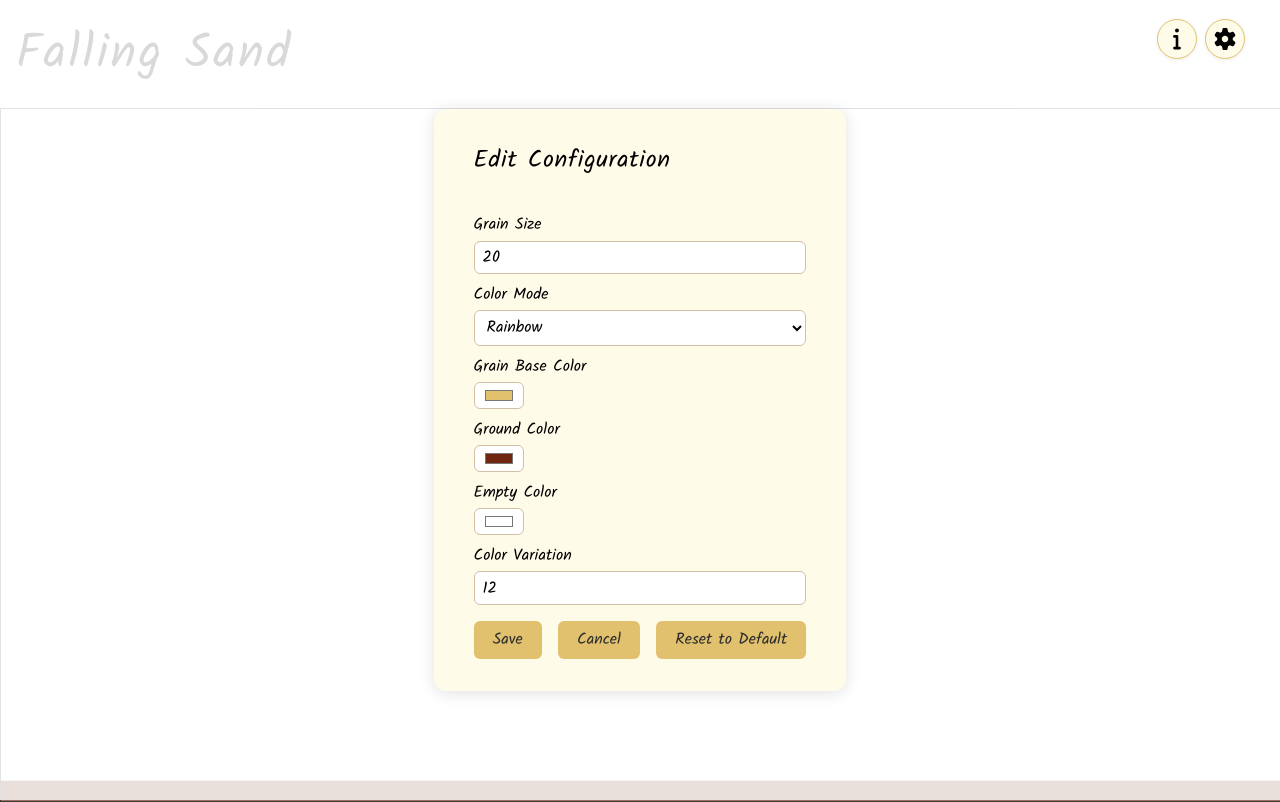
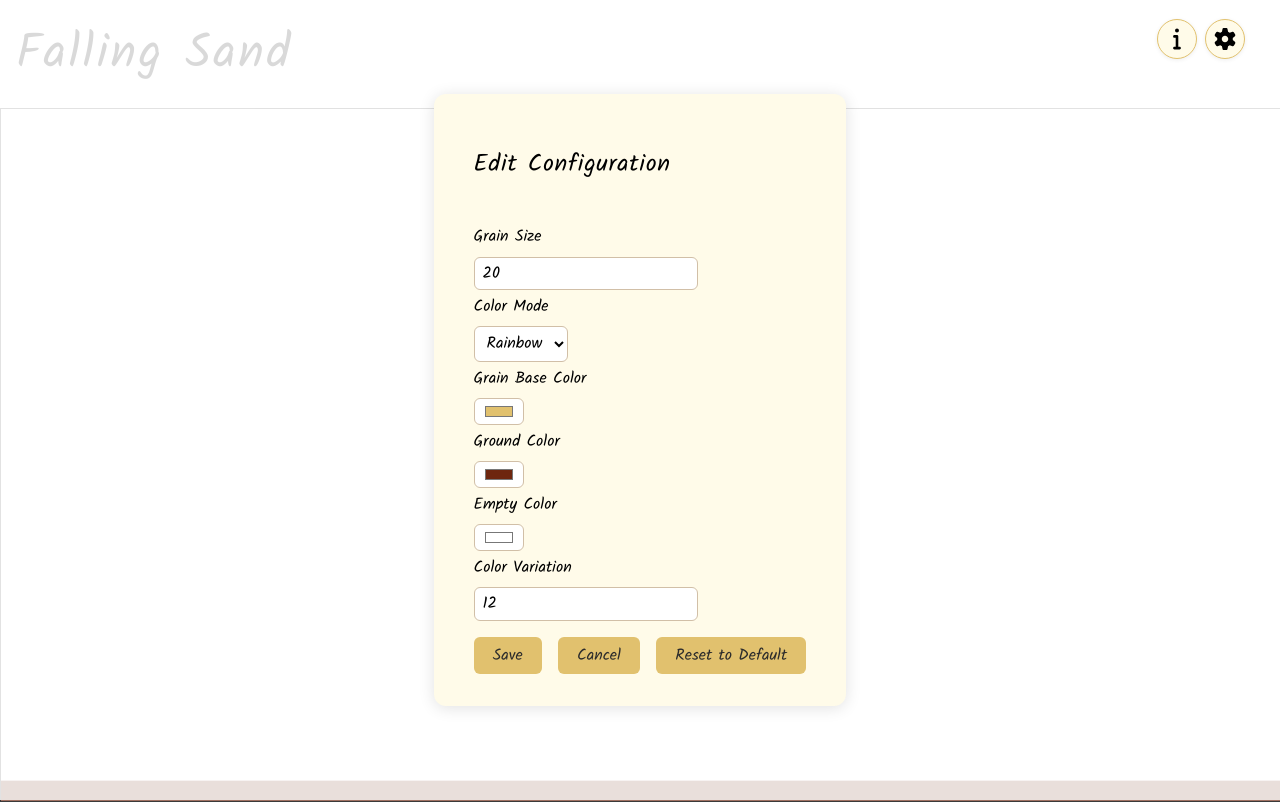
Before and after one commit to hodgeswt/falling-sand, a website with bundled scripts: page src/index.html in a window 1280 px wide. Both pictures are taken after a click on the button 1224 px from the left and 39 px from the top of the page. Built offline with nearby package versions, Linux system fonts and the light colour scheme; files whose address does not match are found by name.

Commit message:
styling changes

```diff
--- a/src/index.html
+++ b/src/index.html
@@ -20,17 +20,21 @@
         <div class="modal-content">
           <h2>Edit Configuration</h2>
           <form id="config-form">
-            <label>Grain Size <input type="number" name="grainSize" /></label>
-            <label>Color Mode
-              <select name="grainColorMode">
-                <option value="Static">Static</option>
-                <option value="Rainbow">Rainbow</option>
-              </select>
-            </label>
-            <label>Grain Base Color <input type="color" name="grainBaseColor" /></label>
-            <label>Ground Color <input type="color" name="groundColor" /></label>
-            <label>Empty Color <input type="color" name="emptyColor" /></label>
-            <label>Color Variation <input type="number" name="colorVariation" /></label>
+            <label>Grain Size </label>
+            <input type="number" name="grainSize" />
+            <label>Color Mode</label>
+            <select name="grainColorMode">
+              <option value="Static">Static</option>
+              <option value="Rainbow">Rainbow</option>
+            </select>
+            <label>Grain Base Color</label>
+            <input type="color" name="grainBaseColor" />
+            <label>Ground Color </label>
+            <input type="color" name="groundColor" />
+            <label>Empty Color </label>
+            <input type="color" name="emptyColor" />
+            <label>Color Variation </label>
+            <input type="number" name="colorVariation" />
             <div class="modal-actions">
               <button type="submit">Save</button>
               <button type="button" id="cancel-modal">Cancel</button>
--- a/src/styles.css
+++ b/src/styles.css
@@ -69,7 +69,6 @@ h1 {
   font-family: inherit;
 }
 .modal-content h2 {
-  margin: 0 0 1rem 0;
   font-family: inherit;
   font-size: 1.5rem;
   font-weight: 400;
@@ -79,7 +78,7 @@ h1 {
   display: flex;
   flex-direction: column;
   font-size: 1rem;
-  margin-bottom: 0.5rem;
+  margin: 4px 0;
   font-family: inherit;
 }
 .modal-content input,
@@ -92,6 +91,7 @@ h1 {
   padding: 0.2rem 0.5rem;
   background: #fff;
 }
+
 .modal-actions {
   display: flex;
   gap: 1rem;
```
